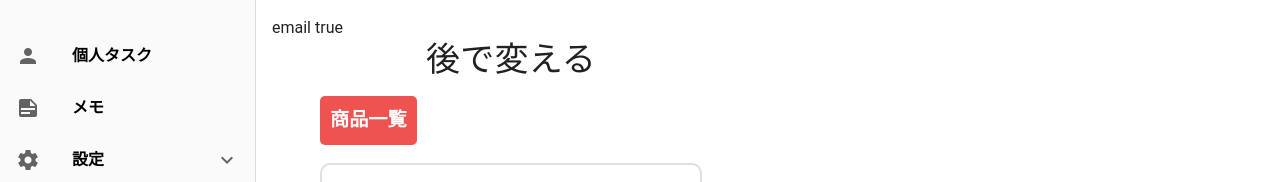
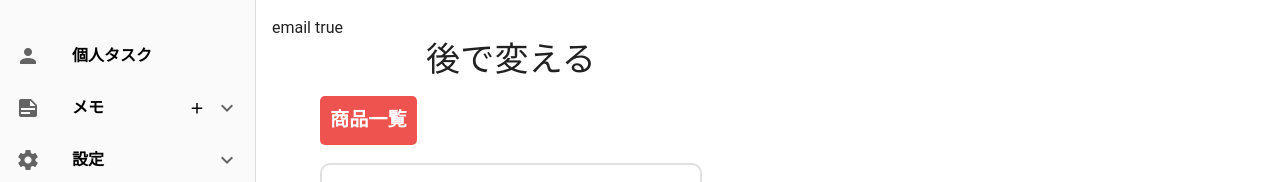
Before and after one commit to jphacks/os_2405, a Vue app: page /memos in a window 1280 px wide. Shown: the top 182 px of the page. Built offline with nearby package versions, Linux system fonts and the light colour scheme; no server answers; sample sign-in values are in the browser's storage.

Commit message:
feat: メモ追加ボタンのUI作成

```diff
--- a/src/components/Navigationvar.vue
+++ b/src/components/Navigationvar.vue
@@ -24,6 +24,12 @@ const settingsClick = () => {
     if(props.rail) {
         emit('update:rail', false);
     }
+}
+
+// 新しい関数を追加（実際の実装は親コンポーネントで行う）
+const handleAddMemo = (e) => {
+    e.stopPropagation(); // イベントの伝播を停止
+    // ここで親コンポーネントのメソッドを呼び出す
 }
 </script>
 
@@ -60,16 +66,45 @@ const settingsClick = () => {
             </v-list-item>
 
             <!-- Memo List -->
+            <!-- Memo List -->
+            <v-list-group value="memo">
+                <template v-slot:activator="{ props }">
                     <v-list-item
+                        v-bind="props"
                         prepend-icon="mdi-note-text"
-                value="memos"
                         @click="memoButton"
+                        class="memo-item"
+                    >
+                        <div class="d-flex align-center w-100">
+                            <span v-show="!rail" class="flex-grow-1">
+                                メモ
+                            </span>
+                            <v-btn
+                                v-show="!rail"
+                                icon="mdi-plus"
+                                density="compact"
+                                size="small"
+                                variant="text"
+                                class="add-button mr-2"
+                                @click="handleAddMemo"
+                            />
+                        </div>
+                    </v-list-item>
+                </template>
+                <v-list-item
+                    prepend-icon="mdi-logout"
+                    value="logout"
+                    @click="handleLogout"
+                    class="pl-4"
                 >
                     <span v-show="!rail">
-                    メモ
+                        ログアウト
                     </span>
                 </v-list-item>
 
+            </v-list-group>
+
+            <!-- Settings -->
             <v-list-group value="settings">
                 <template v-slot:activator="{ props }">
                     <v-list-item
@@ -115,4 +150,14 @@ span {
   overflow: hidden;
   text-overflow: ellipsis;
 }
+
+.add-button {
+    position: absolute;
+    right: 32px; /* 矢印の位置に合わせて調整 */
+}
+
+/* プラスボタンのホバー時のスタイル */
+.add-button:hover {
+    background-color: rgba(0, 0, 0, 0.04);
+}
 </style>
```
Lines whose indentation alone changed are shown as unchanged.
